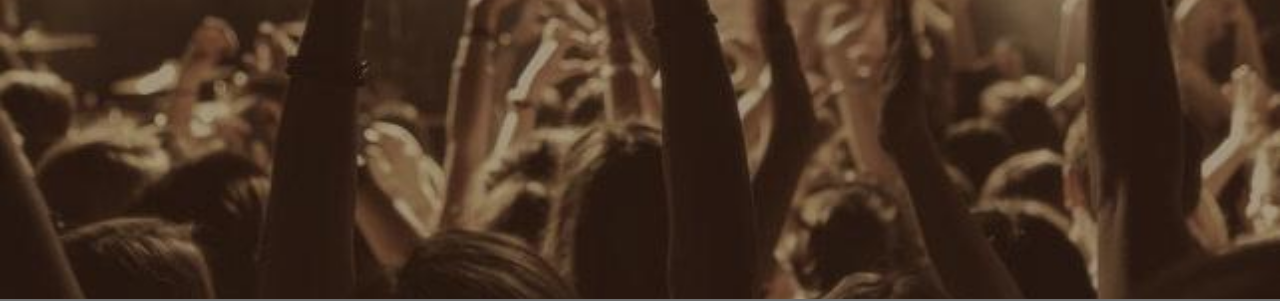
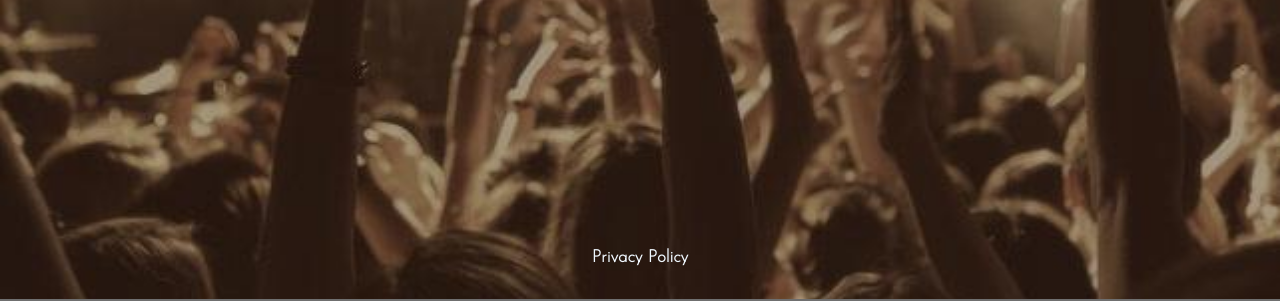
Before and after one commit to lornebb/w1-rebase, a plain HTML site: page contact.html in a window 1280 px wide. Shown: the part 501-802 px from the top of the page. Drawn offline with nearby package versions, Linux system fonts and the light colour scheme.

Commit message:
ADDED - privacy policy CSS styling for hero img hover

```diff
--- a/assets/css/style.css
+++ b/assets/css/style.css
@@ -216,6 +216,17 @@ video {
   width: 50%;
 }
 
+/* ------- Contact Page */
+
+.privacy-policy {
+  text-align: center;
+  position: absolute;
+  top: 95%;
+  left: 50%;
+  transform: translate(-50%, -50%);
+  color: white;
+}
+
 /* -------------------- Footer styling */
 
 #footer {
--- a/contact.html
+++ b/contact.html
@@ -52,9 +52,13 @@
             </div>
         </div>
         <div class="row">
-            <h5>
-                <a href="https://www.rocketlawyer.com/gb/en/documents/privacy-policy">Privacy Policy</a>
-            </h5>
+            <div class="col privacy-policy">
+                <h5>
+                    <a href="https://www.rocketlawyer.com/gb/en/documents/privacy-policy" target="_blank">
+                        Privacy Policy
+                    </a>
+                </h5>
+            </div>
         </div>
     </section>
     <!-- footer -->
```
